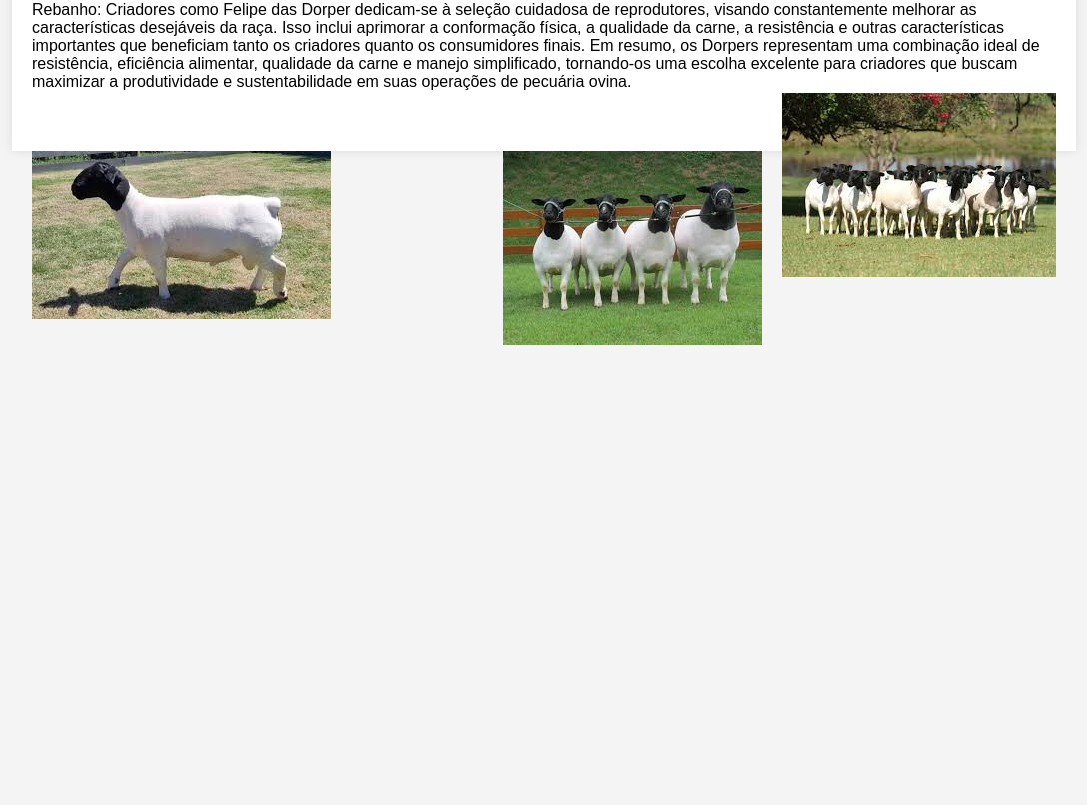
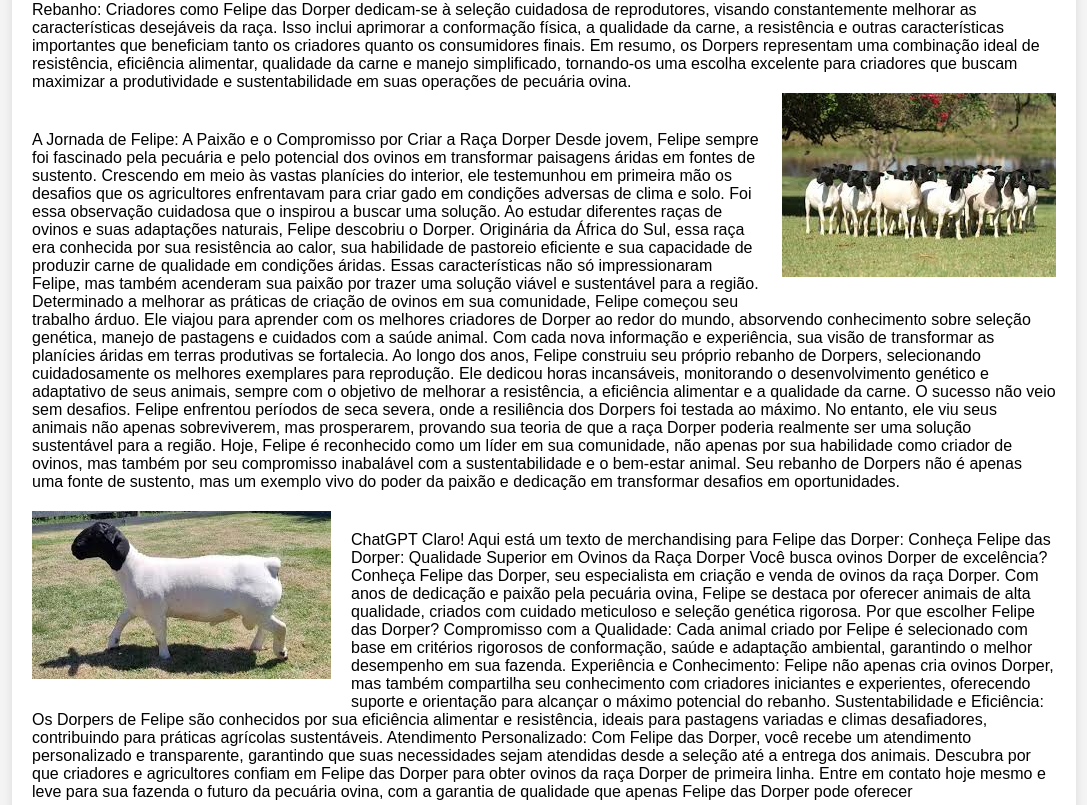
Before and after one commit to Magnata2201/Felipe_das_dorper, a plain HTML site: page Untitled-1.html in a window 1280 px wide. Shown: the part 1641-2446 px from the top of the page, without its empty margins (96-1183 px from the left). Before the commit the page ends 2006 px from the top, so only its background shows below. Drawn offline with Linux system fonts and the light colour scheme.

Commit message:
Update Untitled-1.html

```diff
--- a/Untitled-1.html
+++ b/Untitled-1.html
@@ -165,11 +165,43 @@ Em resumo, os Dorpers representam uma combinação ideal de resistência, efici
             <img src="rebanho03.jpg" alt="Image 4">
         </div>
         <div class="content">
-            <p><!-- Adicione seu texto aqui --></p>
+           A Jornada de Felipe: A Paixão e o Compromisso por Criar a Raça Dorper
+
+Desde jovem, Felipe sempre foi fascinado pela pecuária e pelo potencial dos ovinos em transformar paisagens áridas em fontes de sustento. Crescendo em meio às vastas planícies do interior, ele testemunhou em primeira mão os desafios que os agricultores enfrentavam para criar gado em condições adversas de clima e solo.
+
+Foi essa observação cuidadosa que o inspirou a buscar uma solução. Ao estudar diferentes raças de ovinos e suas adaptações naturais, Felipe descobriu o Dorper. Originária da África do Sul, essa raça era conhecida por sua resistência ao calor, sua habilidade de pastoreio eficiente e sua capacidade de produzir carne de qualidade em condições áridas. Essas características não só impressionaram Felipe, mas também acenderam sua paixão por trazer uma solução viável e sustentável para a região.
+
+Determinado a melhorar as práticas de criação de ovinos em sua comunidade, Felipe começou seu trabalho árduo. Ele viajou para aprender com os melhores criadores de Dorper ao redor do mundo, absorvendo conhecimento sobre seleção genética, manejo de pastagens e cuidados com a saúde animal. Com cada nova informação e experiência, sua visão de transformar as planícies áridas em terras produtivas se fortalecia.
+
+Ao longo dos anos, Felipe construiu seu próprio rebanho de Dorpers, selecionando cuidadosamente os melhores exemplares para reprodução. Ele dedicou horas incansáveis, monitorando o desenvolvimento genético e adaptativo de seus animais, sempre com o objetivo de melhorar a resistência, a eficiência alimentar e a qualidade da carne.
+
+O sucesso não veio sem desafios. Felipe enfrentou períodos de seca severa, onde a resiliência dos Dorpers foi testada ao máximo. No entanto, ele viu seus animais não apenas sobreviverem, mas prosperarem, provando sua teoria de que a raça Dorper poderia realmente ser uma solução sustentável para a região.
+
+Hoje, Felipe é reconhecido como um líder em sua comunidade, não apenas por sua habilidade como criador de ovinos, mas também por seu compromisso inabalável com a sustentabilidade e o bem-estar animal. Seu rebanho de Dorpers não é apenas uma fonte de sustento, mas um exemplo vivo do poder da paixão e dedicação em transformar desafios em oportunidades.
+
+
             <img src="rebanho04.jpg" alt="Image 5">
         </div>
         <div class="content">
-            <p><!-- Adicione seu texto aqui --></p>
+
+ChatGPT
+Claro! Aqui está um texto de merchandising para Felipe das Dorper:
+
+Conheça Felipe das Dorper: Qualidade Superior em Ovinos da Raça Dorper
+
+Você busca ovinos Dorper de excelência? Conheça Felipe das Dorper, seu especialista em criação e venda de ovinos da raça Dorper. Com anos de dedicação e paixão pela pecuária ovina, Felipe se destaca por oferecer animais de alta qualidade, criados com cuidado meticuloso e seleção genética rigorosa.
+
+Por que escolher Felipe das Dorper?
+
+Compromisso com a Qualidade: Cada animal criado por Felipe é selecionado com base em critérios rigorosos de conformação, saúde e adaptação ambiental, garantindo o melhor desempenho em sua fazenda.
+
+Experiência e Conhecimento: Felipe não apenas cria ovinos Dorper, mas também compartilha seu conhecimento com criadores iniciantes e experientes, oferecendo suporte e orientação para alcançar o máximo potencial do rebanho.
+
+Sustentabilidade e Eficiência: Os Dorpers de Felipe são conhecidos por sua eficiência alimentar e resistência, ideais para pastagens variadas e climas desafiadores, contribuindo para práticas agrícolas sustentáveis.
+
+Atendimento Personalizado: Com Felipe das Dorper, você recebe um atendimento personalizado e transparente, garantindo que suas necessidades sejam atendidas desde a seleção até a entrega dos animais.
+
+Descubra por que criadores e agricultores confiam em Felipe das Dorper para obter ovinos da raça Dorper de primeira linha. Entre em contato hoje mesmo e leve para sua fazenda o futuro da pecuária ovina, com a garantia de qualidade que apenas Felipe das Dorper pode oferecer
             <img src="rebanho05.jpg" alt="Image 6">
         </div>
     </div>
```
